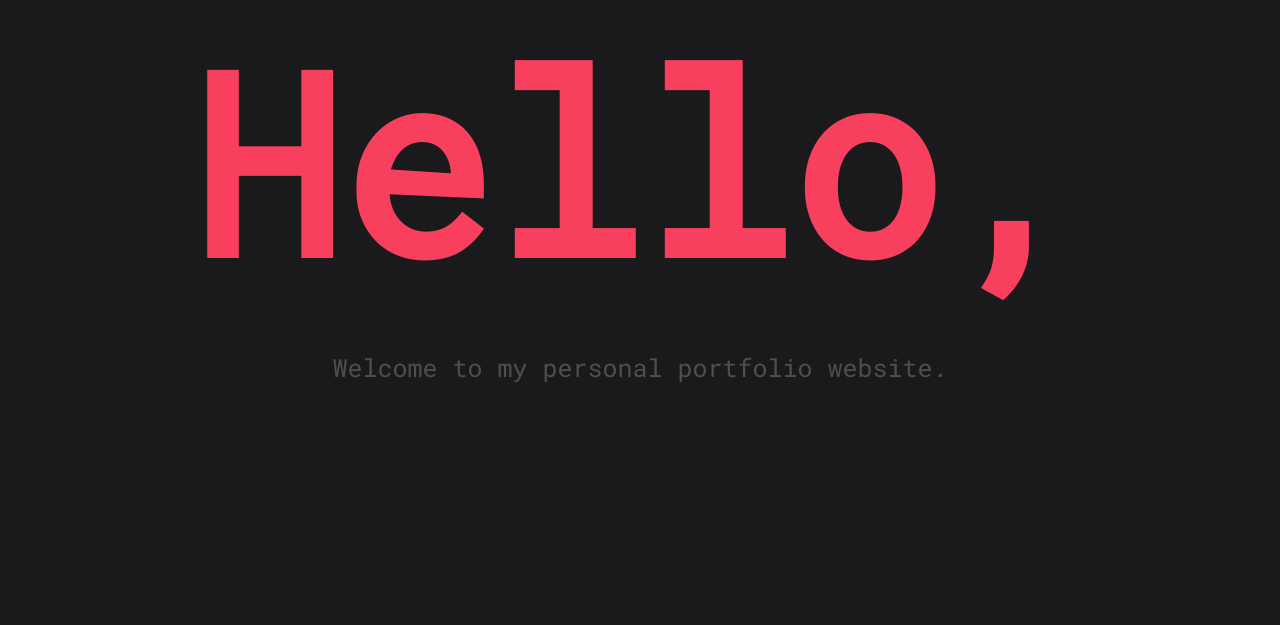
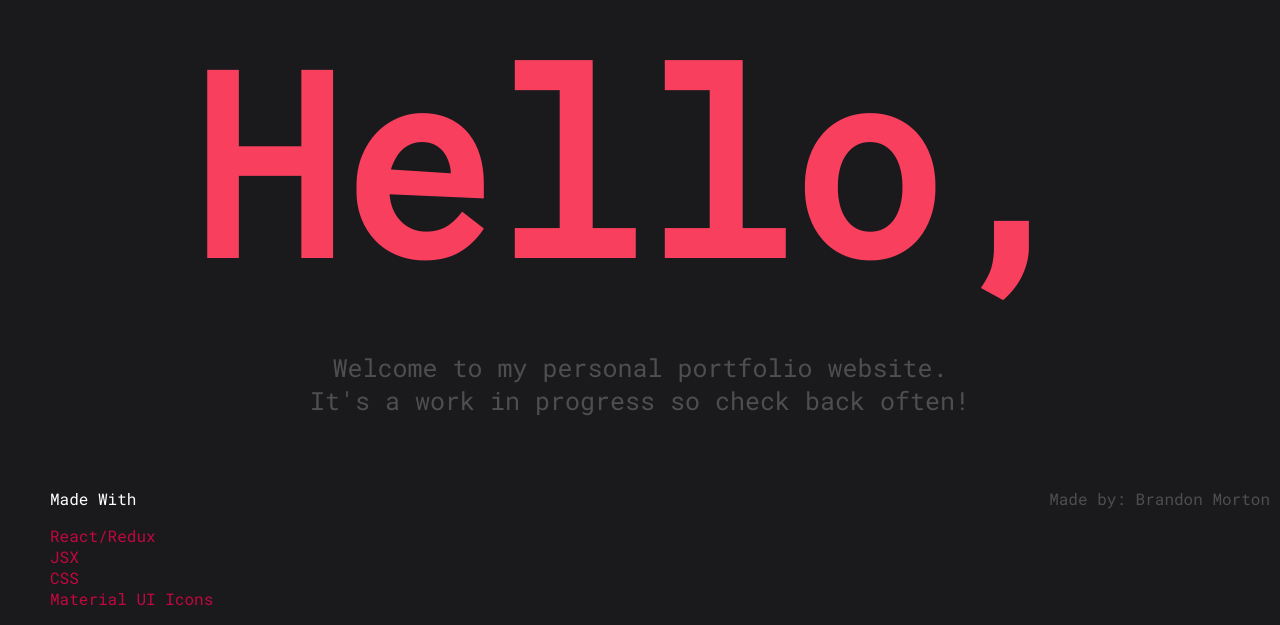
Before and after one commit to btmortondev/Website-Portfolio, a React (Create React App) app: page / in a window 1280 px wide. Shown: the part 354-979 px from the top of the page. Before the commit the page ends 800 px from the top, so only its background shows below. Built offline with nearby package versions, Linux system fonts and the light colour scheme; the HTML template or start-up script is replaced by a standard one; a web font is replaced by a local one.

Commit message:
Home Content/Profile Linking
Added all needed content to home page. Also added profile links to LinkedIn and Github on my about page.

```diff
--- a/src/About.js
+++ b/src/About.js
@@ -16,7 +16,7 @@ const About = () => {
                         </a>
                     </li>
                     <li className="about-contact-li" >
-                        <a className="linkedin-link" > <LinkedInIcon /> </a>
+                        <a href="https://www.linkedin.com/in/brandon-morton-551508215/" target="blank" rel="nonreferrer" className="linkedin-link" > <LinkedInIcon /> </a>
                     </li>
                     <li className="about-contact-li" >
                         Download my resume
--- a/src/Home.css
+++ b/src/Home.css
@@ -25,4 +25,31 @@
     color: var(--dr-grey);
     text-align: center;
     font-size: 25px;
+    padding-bottom: 30px;
 }
+
+.footer-content {
+    margin-left: 10px;
+    display: inline-block;
+}
+
+.made-with-title {
+    margin-left: 40px;
+    color: white;
+}
+
+.made-with-list {
+    list-style: none;
+}
+
+.made-with-li {
+    color: var(--dr-red3);
+}
+
+.project-signature {
+    color: var(--dr-grey);
+    position: absolute;
+    margin-right: 10px;
+    display: inline-block;
+    right: 0px;
+}
--- a/src/Home.js
+++ b/src/Home.js
@@ -5,7 +5,29 @@ const Home = () => {
           <p className="homepage-greeting" > Hello, </p>
           <p className="homepage-subgreeting" >
             Welcome to my personal portfolio website.
+            <br/>
+            It's a work in progress so check back often!
           </p>
+          <div className="footer-content" >
+            <p className="made-with-title" >
+              Made With
+            </p>
+            <ul className="made-with-list" >
+              <li className="made-with-li" >
+                React/Redux
+              </li>
+              <li className="made-with-li" >
+                JSX
+              </li>
+              <li className="made-with-li" >
+                CSS
+              </li>
+              <li className="made-with-li" >
+                Material UI Icons
+              </li>
+            </ul>
+          </div>
+          <p className="project-signature" > Made by: Brandon Morton </p>
         </div>
       );
 }
```
